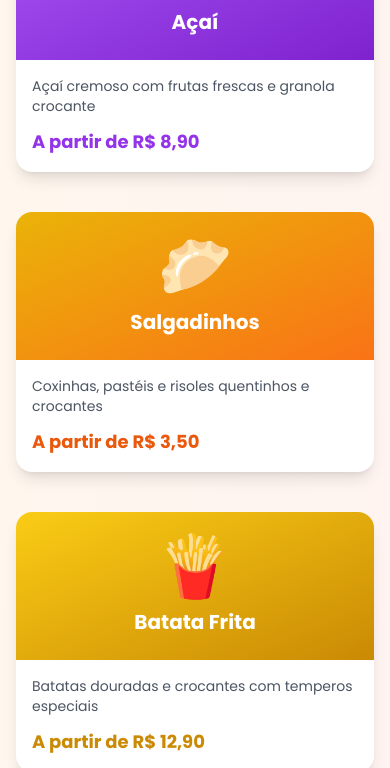
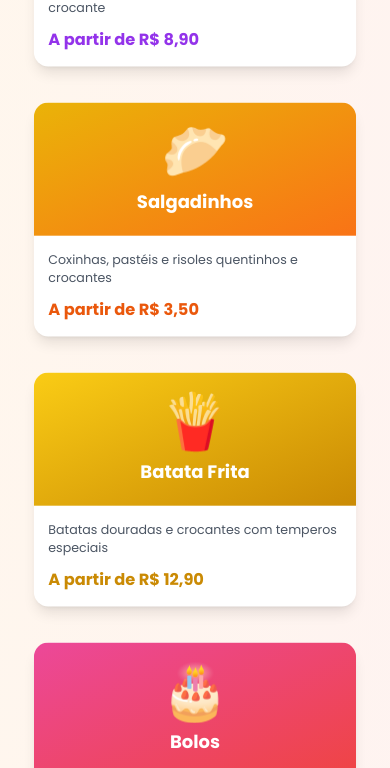
Before and after one commit to anshertech/EdS, a plain HTML site: page index.html in a window 390 px wide. Shown: the part 820-1588 px from the top of the page. Drawn offline with nearby package versions, Linux system fonts and the light colour scheme.

Commit message:
Add files via upload

```diff
--- a/index.html
+++ b/index.html
@@ -43,7 +43,7 @@
 
     <!-- Products Grid -->
     <section class="py-12" id="mainProducts">
-        <div class="container mx-auto px-4">
+        <div class="container-card mx-auto px-4">
             <h3 class="text-3xl font-bold text-center text-gray-800 mb-12">Nossos Produtos</h3>
 
             <div class="grid grid-cols-1 md:grid-cols-2 lg:grid-cols-3 xl:grid-cols-5 gap-6">
--- a/style.css
+++ b/style.css
@@ -2,28 +2,59 @@
         body {
             font-family: 'Poppins', sans-serif;
         }
+
+        /* Ajustes para dispositivos móveis */
+@media (max-width: 600px) {
+    body {
+        transform: scale(0.9); /* Reduz o tamanho de tudo em 10% */
+        transform-origin: top; /* Define a origem da transformação */
+    }
+
+    .container-card {
+        padding: 8px; /* Reduz o padding do contêiner */
+    }
+
+    .card-hover {
+        margin-bottom: 12px; /* Ajusta o espaçamento entre os cards */
+    }
+
+    h1, h2, h3, p {
+        font-size: 90%; /* Ajusta a fonte para 90% do tamanho original */
+    }
+}
+
         .card-hover {
             transition: all 0.3s ease;
-            flex: 0 0 48%; /* Ajusta a largura de cada card */
+            flex: 0 0 50%; /* Ajusta a largura de cada card */
             margin-bottom: 16px; /* Espaçamento entre linhas */
         }
 
         /* Para garantir que os cards se comportem bem em telas pequenas */
          @media (max-width: 600px) {
         .card-hover {
-        flex: 0 0 48%; /* Mantém dois cards por linha */
+        flex: 0 0 40%; /* Mantém dois cards por linha */
         }
         }
 
-        .container {
-          max-width: 1200px; /* Largura máxima para o contêiner */
+        .container-card {
+          display: flex;
+          flex-wrap: wrap; /* Permite que os cards quebrem para a linha seguinte */
+          justify-content: space-between; /* Espaçamento entre os cards */
+          max-width: 1200px; /* Largura máxima do contêiner */
           margin: 0 auto; /* Centraliza o contêiner */
           padding: 16px; /* Espaçamento interno */
         }
 
+         /* Estilo para dispositivos móveis */
+        @media (max-width: 600px) {
+        .container {
+        padding: 8px; /* Reduz o padding em dispositivos móveis */
+        }
+    }
+
         /* Estilo para dispositivos móveis */
         @media (max-width: 600px) {
-        .container {
+        .container-card {
         padding: 8px; /* Reduz o padding em dispositivos móveis */
         }
     }
```
